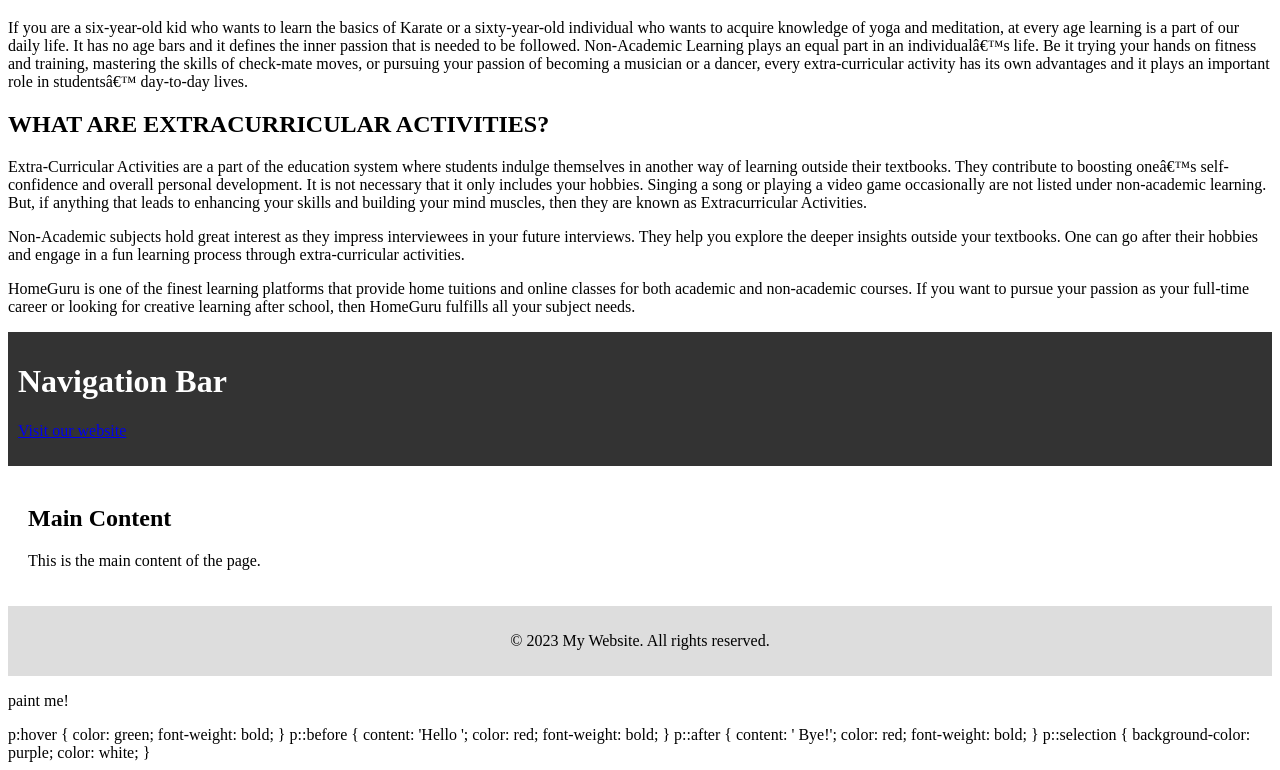
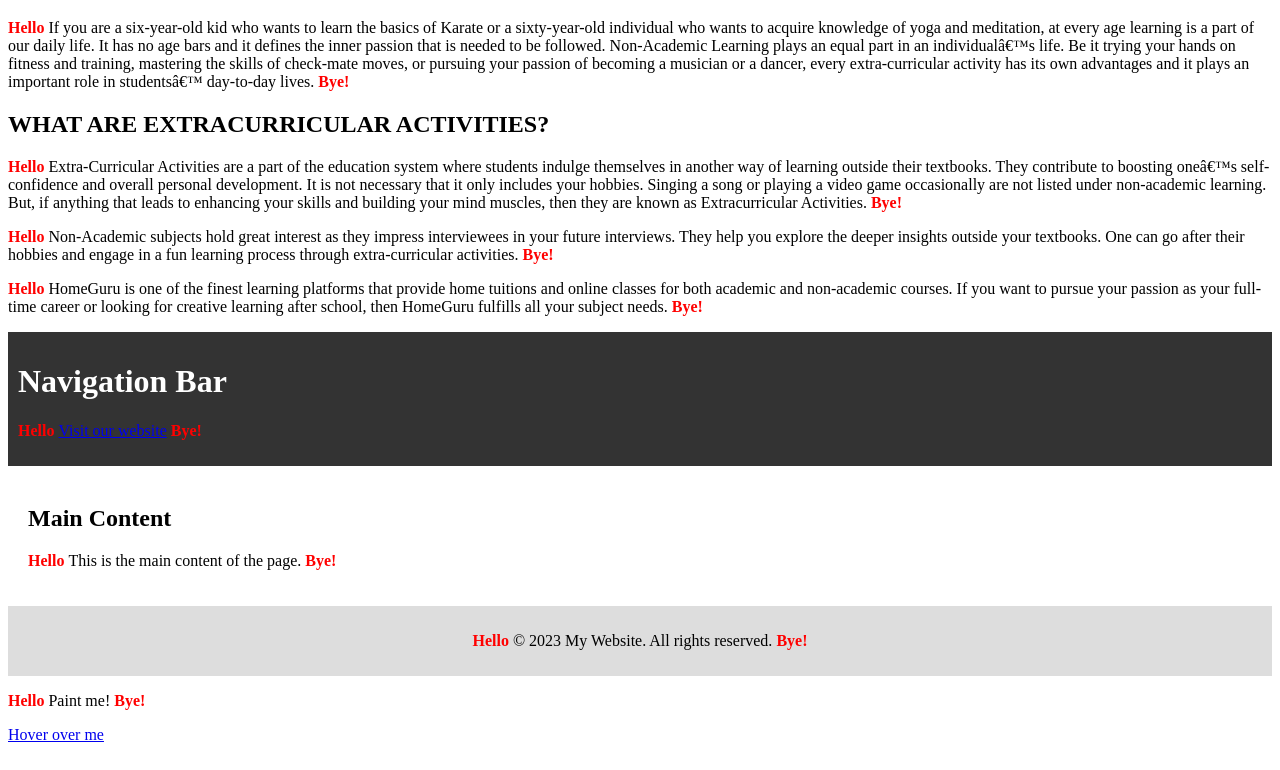
Before and after one commit to mirelasirbu/mirelkaa, a plain HTML site: page index.html in a window 1280 px wide. Shown: the part 625-1395 px from the top of the page. Drawn offline with Linux system fonts and the light colour scheme.

Commit message:
Update index.html

```diff
--- a/index.html
+++ b/index.html
@@ -143,18 +143,14 @@
 <head>
     <meta charset="UTF-8">
     <meta name="viewport" content="width=device-width, initial-scale=1.0">
-    <title>Document</title>
-    <link rel="stylesheet" href="style.css">
-</head>
-<body>
-    <p>paint me!</p>
-</body>
-</html>
-     p:hover {
+    <style>
+        /* Pseudo-class examples */
+        a:hover {
             color: green;
             font-weight: bold;
         }
 
+        /* Pseudo-element examples */
         p::before {
             content: 'Hello ';
             color: red;
@@ -171,3 +167,10 @@ p::selection {
             background-color: purple;
             color: white;
         }
+    </style>
+</head>
+<body>
+    <p>Paint me!</p>
+    <a href="#">Hover over me</a>
+</body>
+</html>
```
Lines whose indentation alone changed are shown as unchanged.
